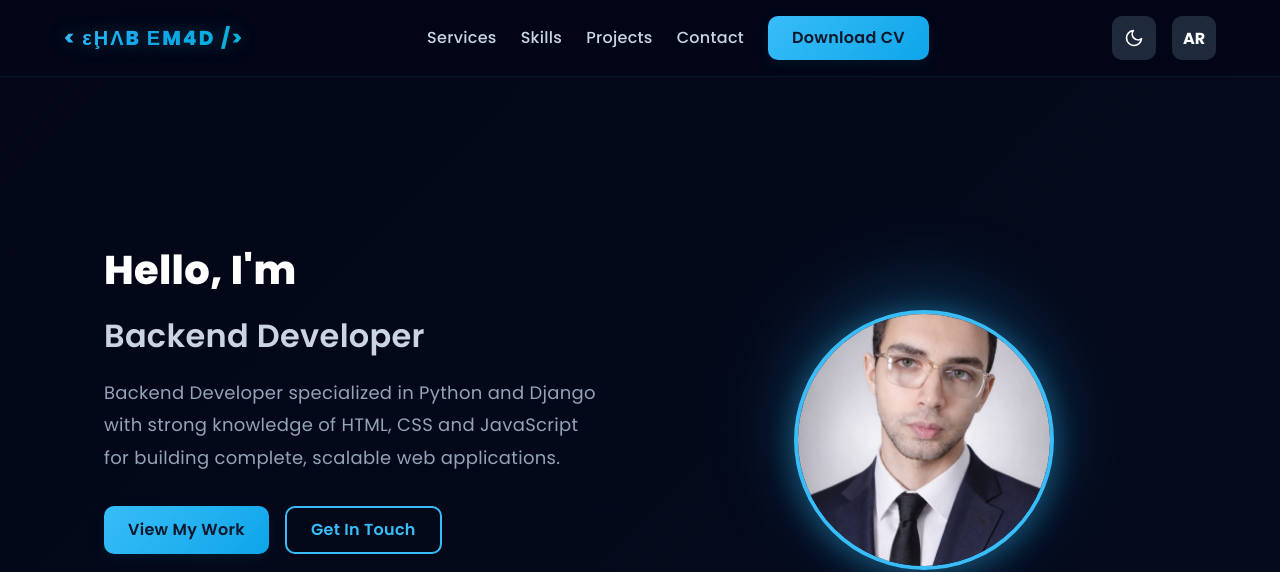
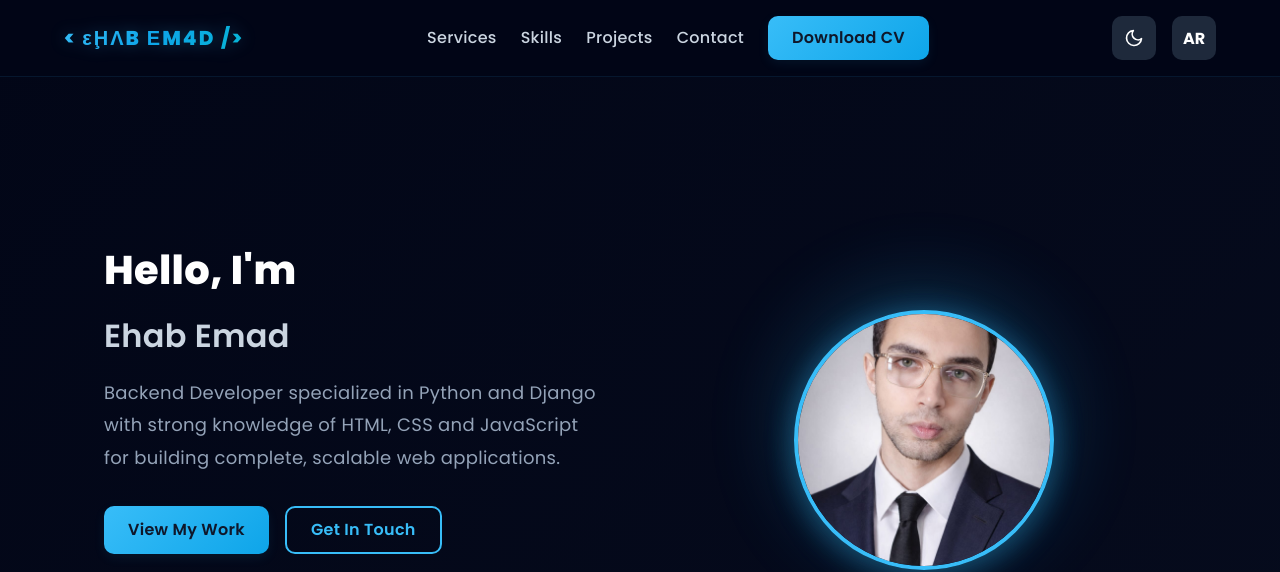
Before and after one commit to EHABEMADAPOSHDY/Portfolio, a plain HTML site: page index.html in a window 1280 px wide. Shown: the top 572 px of the page. Drawn offline with Linux system fonts and the light colour scheme.

Commit message:
Update index.html

```diff
--- a/index.html
+++ b/index.html
@@ -1846,7 +1846,7 @@
       <div class="hero-text">
         <h1 data-en="Hello, I'm" data-ar="مرحباً، أنا">Hello, I'm <span data-en="Ehab Emad" data-ar="إيهاب عماد">Ehab
             Emad</span></h1>
-        <h2 data-en="Backend Developer" data-ar="مطور خلفي">Backend Developer</h2>
+        <h2 data-en="Ehab Emad" data-ar="إيهاب عماد">Ehab Emad</h2>
         <p data-en="Backend Developer specialized in Python and Django with strong knowledge of HTML, CSS and JavaScript for building complete, scalable web applications."
           data-ar="مطور خلفي متخصص في Python و Django بمعرفة قوية في HTML و CSS و JavaScript لبناء تطبيقات ويب كاملة وقابلة للتطوير.">
           Backend Developer specialized in Python and Django with strong knowledge of HTML, CSS and JavaScript for
@@ -2488,4 +2488,5 @@
 
 </body>
 
+
 </html>
```
